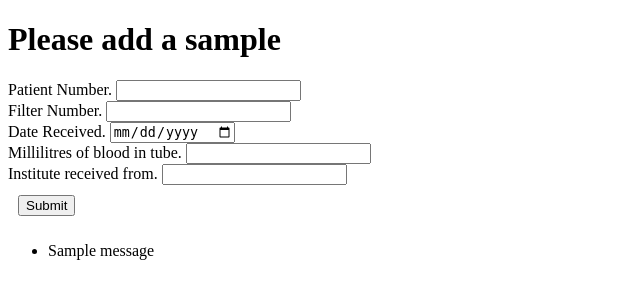
After one commit to landowark/PreciseDB, a Flask app: page /precise/addsample in a window 1280 px wide. The commit adds this page. Shown: the top 300 px of the page, without its empty margins (0-640 px from the left). Run offline with Flask 2, Linux system fonts and the light colour scheme; the visitor is signed in with stand-in values (Sample User, id 1); tables that the repository leaves empty hold one stand-in row (values such as "Sample post"); one stand-in notice (Sample message) is shown; parts of the project's set-up code (start-up, migrations or seed data) failed here and were passed over; some libraries are stand-ins or nearby versions.

Commit message:
Added sample adder page and method.

```diff
--- a/AddData/sample_adder.py
+++ b/AddData/sample_adder.py
@@ -12,7 +12,7 @@ from DB_DIR import mongo as mng
 from Classes import filterizer as fltz, patientizer as ptz, namer
 import datetime
 
-def add(patientNumber, filterNumber, dateRec):
+def add(patientNumber, filterNumber, dateRec, mLBlood, institute):
     patientNumber = namer.parsePatient(patientNumber) #gui ask for patient and parse
     filterNumber = namer.parseFilter(filterNumber) #gui ask for filter and parse
     #check if patient already exists
@@ -20,6 +20,7 @@ def add(patientNumber, filterNumber, dateRec):
     if patient_exists == False:
         print('Previously unseen patient. Adding to database.')
         newPat = ptz.Patient(patNum=patientNumber)
+        newPat.institute = institute
         mng.addPatient(newPat)
     else:
         print('Previously seen patient.')
@@ -35,10 +36,10 @@ def add(patientNumber, filterNumber, dateRec):
             firstDate = mng.getFirstSampleDate(patientNumber)
             delta = deltaTimer(dateReceived, firstDate)
         timePoint = "+%sm" % str(delta).zfill(2)
-        print(timePoint)
         #create new filter with default values
         newFilt = fltz.Filter(filtNum=filterNumber, tPoint=timePoint)
         newFilt.DateRec = dateRec
+        newFilt.mLBlood = mLBlood
         # retrieve existing patient and update filters
         dicto = mng.retrieveDoc(patientNumber)
         dicto['filters'][filterNumber] = newFilt.jsonable()
--- a/Classes/filterizer.py
+++ b/Classes/filterizer.py
@@ -32,6 +32,7 @@ class Filter():
         self.sigPerVol = 0
         self.maxInt = 0
         self.DateRec = str(datetime.date(2014,1,1).strftime(format))
+        self.mLBlood = 0
 
     def data_calc(self):
 
--- a/Classes/patientizer.py
+++ b/Classes/patientizer.py
@@ -17,6 +17,7 @@ class Patient(object):
         self.procedures = {}
         self.filters = {}
         self.treatments = {}
+        self.institute = ''
 
     def jsonable(self):
         return self.__dict__
--- a/Flask/forms.py
+++ b/Flask/forms.py
@@ -1,5 +1,6 @@
 from flask_wtf import FlaskForm as Form
-from wtforms import StringField, PasswordField, SubmitField
+from wtforms import StringField, PasswordField, SubmitField, IntegerField
+from wtforms.fields.html5 import DateField
 from wtforms.validators import DataRequired, Email, Length
 
 class LoginForm(Form):
@@ -7,3 +8,11 @@ class LoginForm(Form):
     password = PasswordField("Password",
                              validators=[DataRequired(), Length(min=8, max=16, message="Password must be 8-16 characters.")])
     submit = SubmitField("Login")
+
+class AddSampleForm(Form):
+    patientNumber = StringField("Patient Number.")
+    filterNumber = StringField("Filter Number.")
+    dateRec = DateField("Date Received.", format='%Y-%m-%d')
+    mLBlood = IntegerField("Millilitres of blood in tube.")
+    institute = StringField("Institute received from.")
+    submit = SubmitField("Submit")
--- a/Flask/resources.py
+++ b/Flask/resources.py
@@ -59,6 +59,8 @@ class filter(Resource):
         parser.add_argument("patient", type=str, help="The patient you are looking for")
         parser.add_argument("date", type=str, help="The date this sample was collected")
         parser.add_argument('fNum', type=str, help="The filter number on the ring.")
+        parser.add_argument('mL', type=int, help="How much blood was received for the sample.")
+        parser.add_argument('ins', type=str, help="The institute the sample was received from.")
         args = parser.parse_args()
-        self.patient = add(args['patient'], args['fNum'], args['date'])
+        self.patient = add(args['patient'], args['fNum'], args['date'], args['mL'], args['ins'])
         return self.patient
--- a/Flask/routes.py
+++ b/Flask/routes.py
@@ -1,13 +1,15 @@
 from bokeh.embed import components
-from flask import Flask, render_template, session, redirect, url_for, request
+from flask import Flask, render_template, session, redirect, url_for, request, flash
 from flask_bootstrap import Bootstrap
 from flask_restful import Api
 from Flask.resources import filter, logon, TokenRefresh
-from Flask.forms import LoginForm
+from Flask.forms import LoginForm, AddSampleForm
 from Classes.models import User, db
+from AddData.sample_adder import add
 import os
 from ChartMakers.bokeh_maker import create_hover_tool, create_histogram
 from flask_jwt_extended import JWTManager
+import datetime
 
 app = Flask(__name__)
 api = Api(app)
@@ -23,7 +25,7 @@ jwt = JWTManager(app)
 db.init_app(app)
 
 
-@app.route("/")
+@app.route("/precise")
 def index():
     return redirect(url_for("login"))
 
@@ -49,7 +51,9 @@ def login():
                     session['email'] = email
                     return redirect(url_for("home"))
                 else:
+                    flash("Login failed.", category="error")
                     return redirect(url_for("login"))
+
         elif request.method == "GET":
             return render_template("login.html", form=form)
     else:
@@ -68,6 +72,27 @@ def chart(patient_number, parameter_name):
     else:
         return redirect(url_for('login'))
 
+@app.route("/precise/addsample", methods=["GET", "POST"])
+def addsample():
+    if 'email' in session:
+        form = AddSampleForm()
+        if request.method == "POST":
+            if form.validate == False:
+                return render_template("addsample.html", form=form)
+            else:
+                patientNumber = form.patientNumber.data
+                filterNumber = form.filterNumber.data
+                dateRec = datetime.datetime.strftime(form.dateRec.data, "%Y-%m-%d")
+                mLBlood = form.mLBlood.data
+                institute = form.institute.data
+                add(patientNumber=patientNumber, filterNumber=filterNumber, dateRec=dateRec, mLBlood=mLBlood, institute=institute)
+                flash("Sample {}, {} has been added".format(patientNumber, filterNumber))
+                return render_template("addsample.html", form=form)
+        elif request.method == "GET":
+            return render_template("addsample.html", form=form)
+    else:
+        return redirect(url_for("login"))
+
 @app.route("/precise/logout")
 def logout():
     if 'email' in session:
--- /dev/null
+++ b/Flask/templates/addsample.html
@@ -0,0 +1,46 @@
+{% extends "layout.html" %}
+
+{% block content %}
+    <main class="container login-section">
+        <div class="section-content">
+            <h1>Please add a sample</h1>
+            <form method="POST" action="/precise/addsample">
+                {{ form.hidden_tag() }}
+                <div class="form-group">
+                    {{ form.patientNumber.label }}
+                    {{ form.patientNumber }}
+                </div>
+                <div class="form-group">
+                    {{ form.filterNumber.label }}
+                    {{ form.filterNumber }}
+                </div>
+                <div class="form-group">
+                    {{ form.dateRec.label }}
+                    {{ form.dateRec }}
+                </div>
+                <div class="form-group">
+                    {{ form.mLBlood.label }}
+                    {{ form.mLBlood }}
+                </div>
+                <div class="form-group">
+                    {{ form.institute.label }}
+                    {{ form.institute }}
+                </div>
+                <div style="padding:10px">
+                    {{ form.submit(class="btn-primary") }}
+                </div>
+                {% with messages = get_flashed_messages() %}
+                    {% if messages %}
+                      <ul>
+                          {% for message in messages %}
+                          <li>{{ message }}</li>
+                          {% endfor %}
+                      </ul>
+                   {% endif %}
+                {% endwith %}
+            </form>
+        </div>
+    </main>
+
+
+{% endblock %}
--- a/Flask/templates/login.html
+++ b/Flask/templates/login.html
@@ -4,7 +4,10 @@
     <main class="container login-section">
         <div class="section-content">
             <h1>Welcome to the login page!</h1>
-            <form method="POST" action="/login">
+            {% if error %}
+              <p><strong>Error:</strong> {{ error }}
+            {% endif %}
+            <form method="POST" action="/precise/login">
                 {{ form.hidden_tag() }}
                 <div class="form-group">
                     {{ form.email.label }}
```
Also changed, not shown: DB_DIR/mongo.py (+13 -14 lines).
